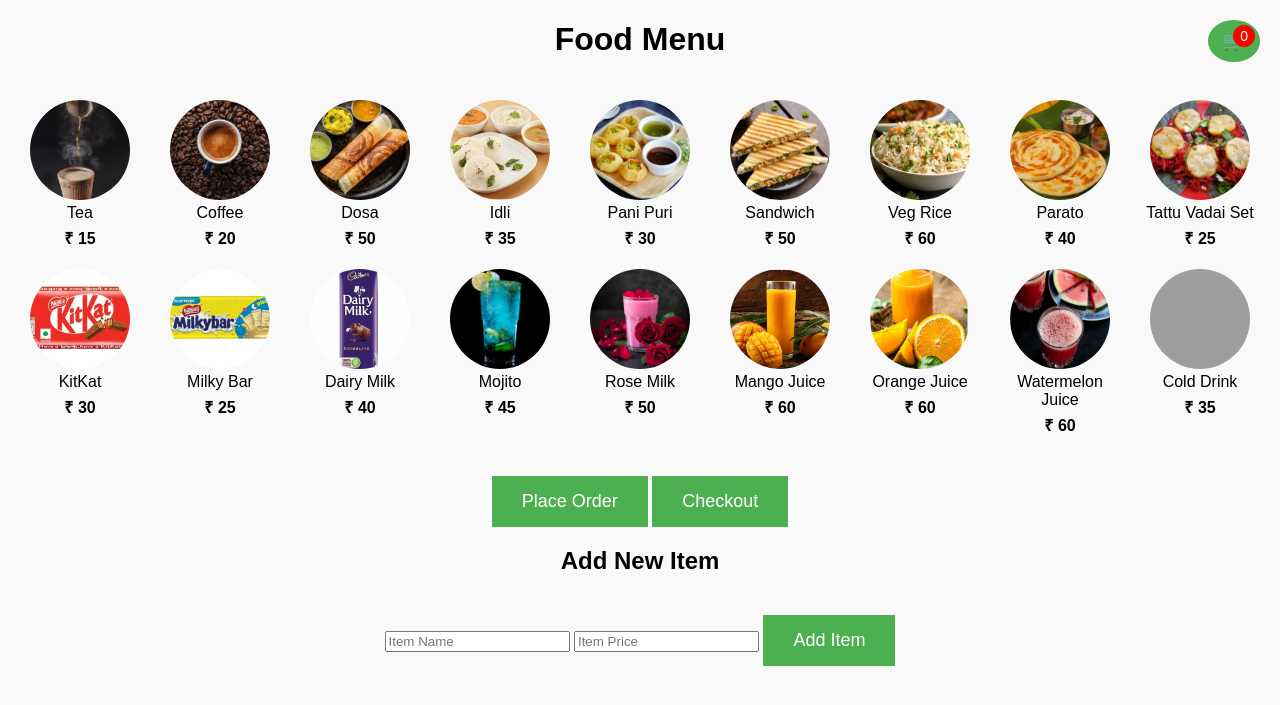
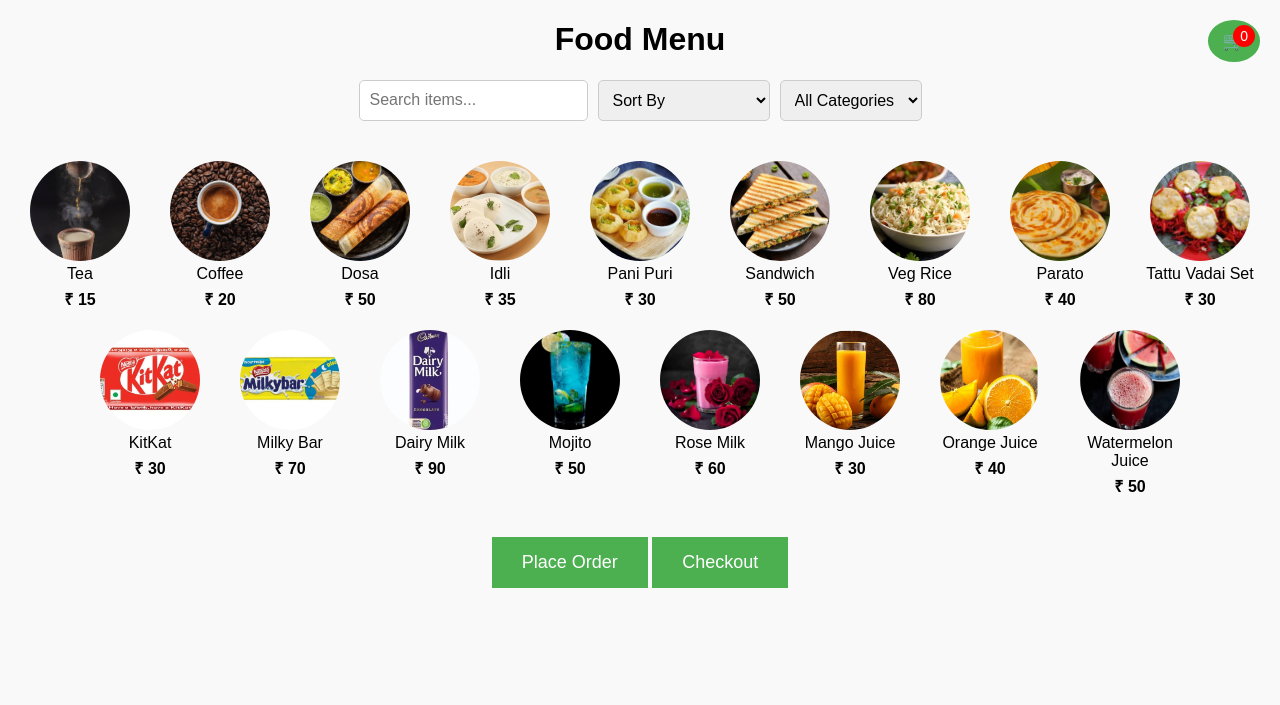
Before and after one commit to devagishanmugam/canteen, a Flask app: page / in a window 1280 px wide. Shown: the top 705 px of the page. Run offline with Flask 3, Linux system fonts and the light colour scheme; grey boxes are pictures that could not be loaded.

Commit message:
include selection bar

```diff
--- a/app.py
+++ b/app.py
@@ -10,24 +10,24 @@
 bot = telebot.TeleBot(BOT_TOKEN)
 
 items = [
-    {"name": "Tea", "price": 15, "image": "images/tea.jpg"},
-    {"name": "Coffee", "price": 20, "image": "images/coffee.jpg"},
-    {"name": "Dosa", "price": 50, "image": "images/dosa.jpg"},
-    {"name": "Idli", "price": 35, "image": "images/idli.jpg"},
-    {"name": "Pani Puri", "price": 30, "image": "images/panipuri.jpg"},
-    {"name": "Sandwich", "price": 50, "image": "images/sandwitch.jpg"},
-    {"name": "Veg Rice", "price": 60, "image": "images/veg rice.jpg"},
-    {"name": "Parato", "price": 40, "image": "images/parato.jpg"},
-    {"name": "Tattu Vadai Set", "price": 25, "image": "images/tattu vadai set.jpg"},
-    {"name": "KitKat", "price": 30, "image": "images/kitkat.jpg"},
-    {"name": "Milky Bar", "price": 25, "image": "images/milky bar.jpg"},
-    {"name": "Dairy Milk", "price": 40, "image": "images/dairy milk.jpg"},
-    {"name": "Mojito", "price": 45, "image": "images/mojito.jpg"},
-    {"name": "Rose Milk", "price": 50, "image": "images/rosemilk.jpg"},
-    {"name": "Mango Juice", "price": 60, "image": "images/mango juice.jpg"},
-    {"name": "Orange Juice", "price": 60, "image": "images/orange juice.jpg"},
-    {"name": "Watermelon Juice", "price": 60, "image": "images/watermelon juice.jpg"},
-    {"name": "Cold Drink", "price": 35, "image": "images/cold_drink.jpg"}
+    {"name": "Tea", "price": 15, "category": "Drinks", "image": "images/tea.jpg"},
+    {"name": "Coffee", "price": 20, "category": "Drinks", "image": "images/coffee.jpg"},
+    {"name": "Dosa", "price": 50, "category": "Meals", "image": "images/dosa.jpg"},
+    {"name": "Idli", "price": 35, "category": "Meals", "image": "images/idli.jpg"},
+    {"name": "Pani Puri", "price": 30, "category": "Snacks", "image": "images/panipuri.jpg"},
+    {"name": "Sandwich", "price": 50, "category": "Snacks", "image": "images/sandwitch.jpg"},
+    {"name": "Veg Rice", "price": 80, "category": "Meals", "image": "images/veg rice.jpg"},
+    {"name": "Parato", "price": 40, "category": "Meals", "image": "images/parato.jpg"},
+    {"name": "Tattu Vadai Set", "price": 30, "category": "Snacks", "image": "images/tattu vadai set.jpg"},
+    {"name": "KitKat", "price": 30, "category": "Snacks", "image": "images/kitkat.jpg"},
+    {"name": "Milky Bar", "price": 70, "category": "Snacks", "image": "images/milky bar.jpg"},
+    {"name": "Dairy Milk", "price": 90, "category": "Snacks", "image": "images/dairy milk.jpg"},
+    {"name": "Mojito", "price": 50, "category": "Drinks", "image": "images/mojito.jpg"},
+    {"name": "Rose Milk", "price": 60, "category": "Drinks", "image": "images/rosemilk.jpg"},
+    {"name": "Mango Juice", "price": 30, "category": "Drinks", "image": "images/mango juice.jpg"},
+    {"name": "Orange Juice", "price": 40, "category": "Drinks", "image": "images/orange juice.jpg"},
+    {"name": "Watermelon Juice", "price": 50, "category": "Drinks", "image": "images/watermelon juice.jpg"},
+
 ]
 
 @app.route('/')
@@ -56,11 +56,11 @@
         return jsonify({"error": "Missing details"}), 400
 
     # Prepare Telegram message
-    message = f"\n🛒 *New Order Checkout* 🛒\n\n"
+    message = f"\n\U0001F6D2 *New Order Checkout* \U0001F6D2\n\n"
     total_price = 0
 
     for item in cart:
-        message += f"🍽 *{item['name']}* - ₹{item['price']}\n"
+        message += f"\U0001F37D *{item['name']}* - ₹{item['price']}\n"
         total_price += item['price']
 
     message += f"\n💰 *Total Amount: ₹{total_price}*\n"
--- a/templates/index.html
+++ b/templates/index.html
@@ -11,7 +11,7 @@
     .item img { width: 100px; height: 100px; border-radius: 50%; object-fit: cover; }
     .price { margin-top: 5px; font-weight: bold; }
     button { padding: 10px; background-color: #4caf50; color: white; border: none; cursor: pointer; margin-top: 10px; }
-    #orderBtn, #checkoutBtn, #addItemBtn { padding: 15px 30px; font-size: 18px; margin-top: 20px; }
+    #orderBtn, #checkoutBtn { padding: 15px 30px; font-size: 18px; margin-top: 20px; }
 
     /* Cart Icon */
     .cart-icon {
@@ -34,6 +34,20 @@
       position: absolute;
       top: 5px;
       right: 5px;
+    }
+
+    /* Search and Filter */
+    .search-filter-container {
+      display: flex;
+      justify-content: center;
+      gap: 10px;
+      margin: 20px 0;
+    }
+    input, select {
+      padding: 10px;
+      font-size: 16px;
+      border: 1px solid #ccc;
+      border-radius: 5px;
     }
 
     /* Cart Popup */
@@ -59,6 +73,22 @@
 <div id="menuPage">
   <h1>Food Menu</h1>
 
+  <!-- Search and Sorting Filters -->
+  <div class="search-filter-container">
+    <input type="text" id="searchBar" placeholder="Search items..." onkeyup="filterMenu()">
+    <select id="sortMenu" onchange="sortMenu()">
+      <option value="default">Sort By</option>
+      <option value="lowToHigh">Price: Low to High</option>
+      <option value="highToLow">Price: High to Low</option>
+    </select>
+    <select id="categoryFilter" onchange="filterMenu()">
+      <option value="all">All Categories</option>
+      <option value="Snacks">Snacks</option>
+      <option value="Drinks">Drinks</option>
+      <option value="Meals">Meals</option>
+    </select>
+  </div>
+
   <!-- Cart Icon -->
   <div class="cart-icon" onclick="openCart()">
     🛒 <span class="cart-count" id="cartCount">0</span>
@@ -67,12 +97,6 @@
   <div class="menu" id="menuItems"></div>
   <button id="orderBtn">Place Order</button>
   <button id="checkoutBtn">Checkout</button>
-
-  <!-- Add New Item Section -->
-  <h2>Add New Item</h2>
-  <input type="text" id="itemName" placeholder="Item Name">
-  <input type="number" id="itemPrice" placeholder="Item Price">
-  <button id="addItemBtn">Add Item</button>
 </div>
 
 <!-- Cart Popup -->
@@ -84,24 +108,34 @@
 
 <script>
   let cart = []; // Stores selected items
+  let menuData = []; // Stores original menu data
 
   function loadMenu() {
     fetch('/getitems')
       .then(response => response.json())
       .then(data => {
+        menuData = data;
+        displayMenu(data);
+      });
+  }
+
+  function displayMenu(items) {
     const menu = document.getElementById('menuItems');
     menu.innerHTML = ""; // Clear previous items
 
-        data.forEach(item => {
+    items.forEach(item => {
       const itemElement = document.createElement('div');
       itemElement.classList.add('item');
+      itemElement.setAttribute('data-category', item.category);
+      itemElement.setAttribute('data-price', item.price);
+      itemElement.setAttribute('data-name', item.name.toLowerCase());
+
       itemElement.innerHTML = `
         <img src="static/${item.image}" alt="${item.name}" onclick='addToCart(${JSON.stringify(item)})'>
         <div>${item.name}</div>
         <div class="price">₹ ${item.price}</div>
       `;
       menu.appendChild(itemElement);
-        });
     });
   }
 
@@ -115,7 +149,7 @@
     }
 
     updateCartCount();
-    console.log("Cart:", cart); // Log cart for debugging
+    console.log("Cart:", cart);
   }
 
   function updateCartCount() {
@@ -150,6 +184,31 @@
     document.getElementById('cartPopup').style.display = "none";
   }
 
+  function filterMenu() {
+    const searchQuery = document.getElementById('searchBar').value.toLowerCase();
+    const selectedCategory = document.getElementById('categoryFilter').value;
+
+    let filteredMenu = menuData.filter(item =>
+      item.name.toLowerCase().includes(searchQuery) &&
+      (selectedCategory === "all" || item.category === selectedCategory)
+    );
+
+    displayMenu(filteredMenu);
+  }
+
+  function sortMenu() {
+    const sortOption = document.getElementById('sortMenu').value;
+    let sortedMenu = [...menuData];
+
+    if (sortOption === "lowToHigh") {
+      sortedMenu.sort((a, b) => a.price - b.price);
+    } else if (sortOption === "highToLow") {
+      sortedMenu.sort((a, b) => b.price - a.price);
+    }
+
+    displayMenu(sortedMenu);
+  }
+
   function checkout() {
     if (cart.length === 0) {
       alert("Your cart is empty!");
@@ -159,21 +218,21 @@
     fetch('/checkout', {
       method: 'POST',
       headers: { 'Content-Type': 'application/json' },
-      body: JSON.stringify({ items: cart }) // Send cart to backend
+      body: JSON.stringify({ items: cart })
     })
     .then(response => response.json())
     .then(data => {
       if (data.redirect) {
-        cart = []; // Clear cart after order
-        updateCartCount(); // Reset cart count
-        window.location.href = data.redirect; // Redirect to confirmation page
+        cart = [];
+        updateCartCount();
+        window.location.href = data.redirect;
       }
     });
   }
 
   document.getElementById('checkoutBtn').onclick = checkout;
 
-  loadMenu(); // Load menu directly (QR page removed)
+  loadMenu();
 </script>
 
 </body>
```
Lines whose indentation alone changed are shown as unchanged.
